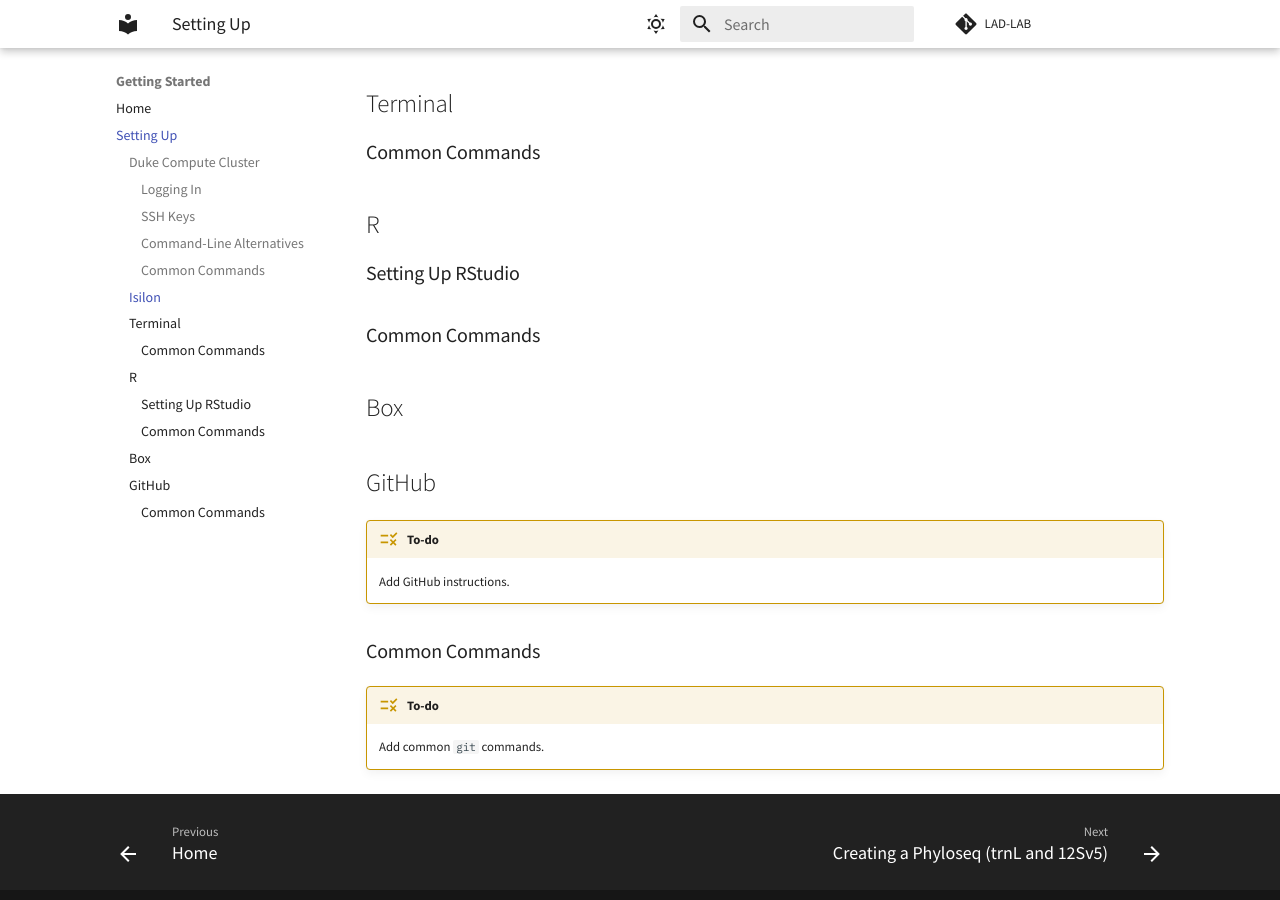
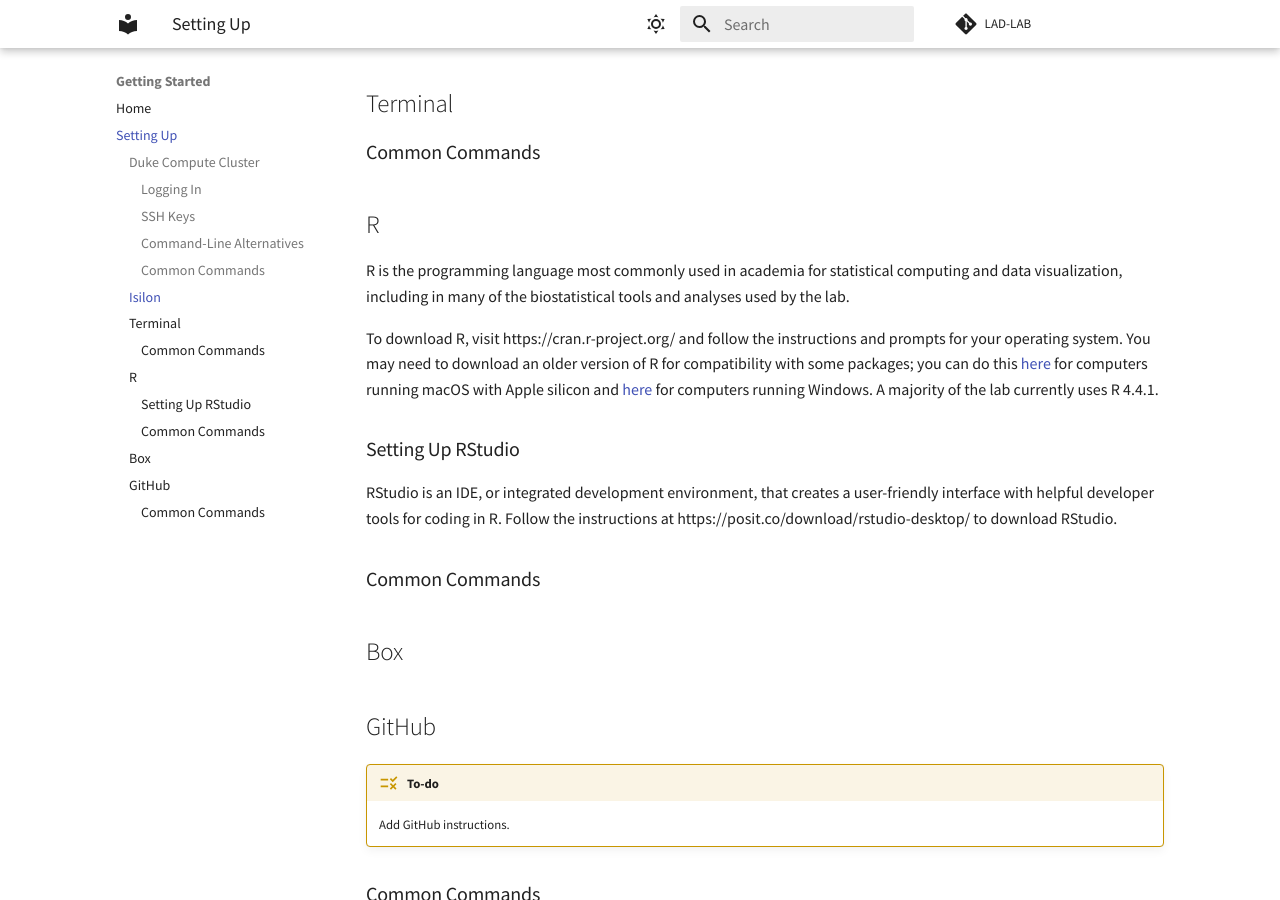
Before and after one commit to LAD-LAB/lad-lab.github.io, an MkDocs documentation site: the page built from docs/settingup.md, in a window 1280 px wide and 900 px high, scrolled down 2913 px. Built offline with MkDocs 1.6.1 and Material for MkDocs 9.7.7, drawn with Linux system fonts in a browser that asks for light colours; some of the changed text lies outside the part shown.

Commit message:
Update settingup.md

```diff
--- a/docs/settingup.md
+++ b/docs/settingup.md
@@ -111,7 +111,13 @@
 
 ## R
 
+R is the programming language most commonly used in academia for statistical computing and data visualization, including in many of the biostatistical tools and analyses used by the lab.
+
+To download R, visit https://cran.r-project.org/ and follow the instructions and prompts for your operating system. You may need to download an older version of R for compatibility with some packages; you can do this [here](https://cran.r-project.org/bin/macosx/big-sur-arm64/base/) for computers running macOS with Apple silicon and [here](https://cran.r-project.org/bin/windows/base/old/) for computers running Windows. A majority of the lab currently uses R 4.4.1.
+
 ### Setting Up RStudio
+
+RStudio is an IDE, or integrated development environment, that creates a user-friendly interface with helpful developer tools for coding in R. Follow the instructions at https://posit.co/download/rstudio-desktop/ to download RStudio.
 
 ### Common Commands
 
```
Also changed, not shown: other parts of docs/settingup.md (+1 -1 lines).
